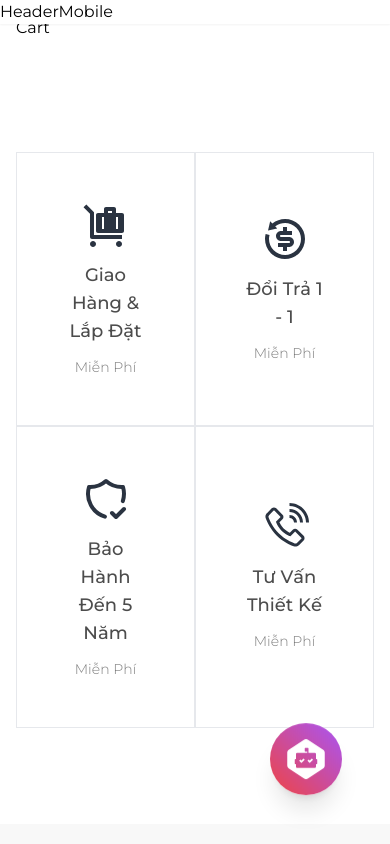
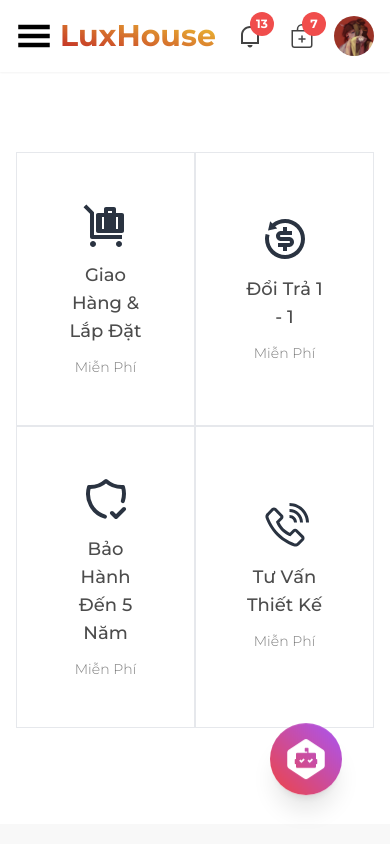
Before and after one commit to khanhdev1902/LuxHouse, a React (Vite) app: page /account/cart in a window 390 px wide. Shown: the top 844 px of the page. Built offline with nearby package versions, Linux system fonts and the light colour scheme.

Commit message:
update response

```diff
--- a/package.json
+++ b/package.json
@@ -36,6 +36,7 @@
     "eslint-plugin-unused-imports": "^4.2.0",
     "globals": "^16.2.0",
     "postcss": "^8.5.6",
+    "prettier": "^3.6.2",
     "tailwindcss": "^3.4.17",
     "typescript": "~5.8.3",
     "typescript-eslint": "^8.34.1",
--- a/src/components/clients/header/HeaderDesktop.tsx
+++ b/src/components/clients/header/HeaderDesktop.tsx
@@ -38,10 +38,10 @@ export default function HeaderDesktop({
         <div className="flex justify-between items-center gap-8">
           <Logo />
           <SearchInput className=" flex-grow" />
-          <div className="flex flex-row items-center justify-end gap-4">
-            <Account />
+          <div className="flex flex-row items-center justify-end gap-10 xl:gap-5">
             <Notification />
             <Cart />
+            <Account className="xl:-order-1"/>
           </div>
         </div>
         <VerticalDropdown menuItems={navbarHeaders} />
--- a/src/components/clients/header/HeaderMobile.tsx
+++ b/src/components/clients/header/HeaderMobile.tsx
@@ -1,6 +1,24 @@
+import Container from "@/components/ui/Container";
+import { cn } from "@/lib/utils";
+import { GiHamburgerMenu } from "react-icons/gi";
+import Account from "./components/Account";
+import Cart from "./components/Cart";
+import Notification from "./components/Notification";
 interface HeaderMobileProps {
   className?: string;
 }
 export default function HeaderMobile({ className }: HeaderMobileProps) {
-  return <div className={className}>HeaderMobile</div>;
+  return (
+    <Container className={cn(className, "flex justify-between")}>
+      <div className="flex gap-2 items-center justify-start">
+        <GiHamburgerMenu className="size-9" />
+        <span className="text-col font-bold text-3xl">LuxHouse</span>
+      </div>
+      <div className="flex items-center justify-end gap-5">
+      <Notification/>
+      <Cart/>
+      <Account />
+      </div>
+    </Container>
+  );
 }
--- a/src/components/clients/header/components/Account.tsx
+++ b/src/components/clients/header/components/Account.tsx
@@ -4,8 +4,13 @@ import useClickOutside from "@/hooks/useClickOutside";
 import useToggle from "@/hooks/useToggle";
 import { useNavigate } from "react-router-dom";
 import { dataDropdownAccount } from "@/constant/const-home";
+import { cn } from "@/lib/utils";
 
-export default function Account() {
+interface AccountProps {
+  className?: string;
+}
+
+export default function Account({ className }: AccountProps) {
   const ref = React.useRef<HTMLDivElement | null>(null);
   const { value: isOpen, toggle, off } = useToggle();
   useClickOutside(ref, off);
@@ -18,11 +23,11 @@ export default function Account() {
     <div
       ref={ref}
       onClick={toggle}
-      className=" relative cursor-pointer select-none"
+      className={cn(className, " relative cursor-pointer select-none")}
     >
       <div className="flex gap-1 justify-center items-center">
         <img src="/Logo_1.jpg" alt="" className="rounded-full size-10" />
-        <div className="flex flex-col text-[#434343] gap-0">
+        <div className="xl:flex flex-col text-[#434343] gap-0 hidden">
           <span>Tài khoản của</span>
           <span className="font-semibold">
             {user?.name?.trim().slice(0, 10)}
@@ -47,12 +52,8 @@ export default function Account() {
           >
             <div className=" absolute bottom-full translate-y-1/2 right-[26%] w-5 h-5 bg-white border-t border-l border-gray-200 rotate-45" />
             <div className="flex gap-2 items-center px-4 py-3 border-b border-b-gray-200">
-              <img
-                src="/Logo_1.jpg"
-                alt="Avatar"
-                className=" size-16 rounded-full shadow-xl"
-              />
-              <div onClick={()=>navigation("/account")} className="flex flex-col items-start">
+              <img src="/Logo_1.jpg" alt="Avatar" className=" size-16 rounded-full shadow-xl" />
+              <div onClick={() => navigation("/account")} className="flex flex-col items-start">
                 <span className=" font-bold">{user.name}</span>
                 <span className=" font-medium">{user.email}</span>
               </div>
--- a/src/components/clients/header/components/Cart.tsx
+++ b/src/components/clients/header/components/Cart.tsx
@@ -18,14 +18,14 @@ export default function Cart() {
             7
           </span>
         </div>
-        <span className=" whitespace-nowrap">Giỏ hàng</span>
+        <span className=" whitespace-nowrap hidden xl:block">Giỏ hàng</span>
       </div>
 
       {/* CartSheet */}
       <AnimatePresence>
         {isOpen && (
           <motion.div
-            className="h-screen w-full flex flex-col sm:w-[500px] fixed top-0 right-0 border border-gray-200 shadow-lg bg-white"
+            className="h-screen w-full flex flex-col sm:w-[500px] z-50 fixed top-0 right-0 border border-gray-200 shadow-lg bg-white"
             initial={{ x: 200, y: 0, opacity: 0 }}
             animate={{ x: 0, y: 0, opacity: 1 }}
             exit={{ x: 200, y: 0, opacity: 0 }}
@@ -33,10 +33,7 @@ export default function Cart() {
           >
             <header className="flex flex-row justify-between items-center py-4 px-5 border-b border-gray-200 shadow-sm">
               <span className="text-3xl font-bold text-col">Giỏ hàng</span>
-              <IoMdClose
-                onClick={off}
-                className="size-7 text-red-700 cursor-pointer"
-              />
+              <IoMdClose onClick={off} className="size-7 text-red-700 cursor-pointer" />
             </header>
             <div className="py-2 flex-1 overflow-y-auto">
               {dataTestProducts.slice(2, 5).map((product, key) => (
@@ -45,9 +42,7 @@ export default function Cart() {
                   className="flex flex-row justify-center items-center p-4 border-b cursor-pointer"
                 >
                   <div>
-                    <span className=" font-semibold line-clamp-2">
-                      {product?.title}
-                    </span>
+                    <span className=" font-semibold line-clamp-2">{product?.title}</span>
                     <div className="flex flex-row justify-between items-center pr-5">
                       <div className="flex flex-row items-center gap-2">
                         <span className="w-10 h-6 rounded-sm p-2 bg-slate-300 flex flex-row justify-center items-center text-xs">
@@ -64,11 +59,7 @@ export default function Cart() {
                       </motion.div>
                     </div>
                   </div>
-                  <img
-                    src={product?.image_1}
-                    alt=""
-                    className="min-w-32 h-20 select-none"
-                  />
+                  <img src={product?.image_1} alt="" className="min-w-32 h-20 select-none" />
                 </div>
               ))}
             </div>
@@ -87,7 +78,7 @@ export default function Cart() {
                   XEM GIỎ HÀNG
                 </motion.button>
                 <motion.button
-                  className="bg-gradient-to-r from-red-600 to-orange-600 text-white text-sm font-semibold px-16 py-3 rounded-sm shadow-lg whitespace-nowrap cursor-pointer"
+                  className="bg-gradient-to-r from-red-600 to-orange-600 text-white text-sm font-semibold px-16 py-3 rounded-sm shadow-lg  cursor-pointer"
                   whileTap={{ scale: 0.9 }}
                   whileHover={{ scale: 1.05 }}
                   transition={{ duration: 0.3, ease: "easeInOut" }}
--- a/src/components/clients/header/components/Notification.tsx
+++ b/src/components/clients/header/components/Notification.tsx
@@ -13,7 +13,7 @@ export default function Notification() {
           13
         </span>
       </div>
-      <span className=" whitespace-nowrap">Thông báo</span>
+      <span className=" whitespace-nowrap hidden xl:block">Thông báo</span>
       <motion.div></motion.div>
     </motion.div>
   );
--- a/src/constant/const-home.tsx
+++ b/src/constant/const-home.tsx
@@ -240,4 +240,6 @@ export const dataDropdownAccount = [
 ];
 
 const images = import.meta.glob("@/assets/slideshow_desktop/*.jpg", { eager: true });
+const images_mb = import.meta.glob("@/assets/slideshow_mobile/*.jpg", { eager: true });
 export const slideShowDesktop = Object.values(images).map((m: any) => m.default);
+export const slideShowMObile = Object.values(images_mb).map((m: any) => m.default);
--- a/src/pages/clients/home/components/Banner.tsx
+++ b/src/pages/clients/home/components/Banner.tsx
@@ -3,11 +3,23 @@ import { motion } from "framer-motion";
 import { Swiper, SwiperSlide } from "swiper/react";
 import { Autoplay, EffectFade } from "swiper/modules";
 import { TbArrowBigLeft, TbArrowBigRight } from "react-icons/tb";
-import { slideShowDesktop } from "@/constant/const-home";
+import { slideShowDesktop, slideShowMObile } from "@/constant/const-home";
 
 export default function Banner() {
   const swiperRef = React.useRef<any>(null);
   const [isHover, setIsHover] = React.useState(false);
+  const [isMobile, setIsMobile] = React.useState(false);
+
+  React.useEffect(() => {
+    const mediaQuery = window.matchMedia("(max-width: 640px)");
+    setIsMobile(mediaQuery.matches);
+
+    const handler = (e: MediaQueryListEvent) => setIsMobile(e.matches);
+    mediaQuery.addEventListener("change", handler);
+    return () => mediaQuery.removeEventListener("change", handler);
+  }, []);
+
+  const slides = isMobile ? slideShowMObile : slideShowDesktop;
 
   return (
     <motion.div
@@ -46,7 +58,7 @@ export default function Banner() {
         >
           <TbArrowBigRight className=" size-12 rounded-full bg-col p-2 text-white opacity-80" />
         </motion.button>
-        {slideShowDesktop.map((slideshow, i) => (
+        {slides.map((slideshow, i) => (
           <SwiperSlide key={i}>
             <img src={slideshow} alt="" className="w-full h-auto object-cover" />
           </SwiperSlide>
```
Also changed, not shown: 2 other files (tests, documents, lock files or other folders).
